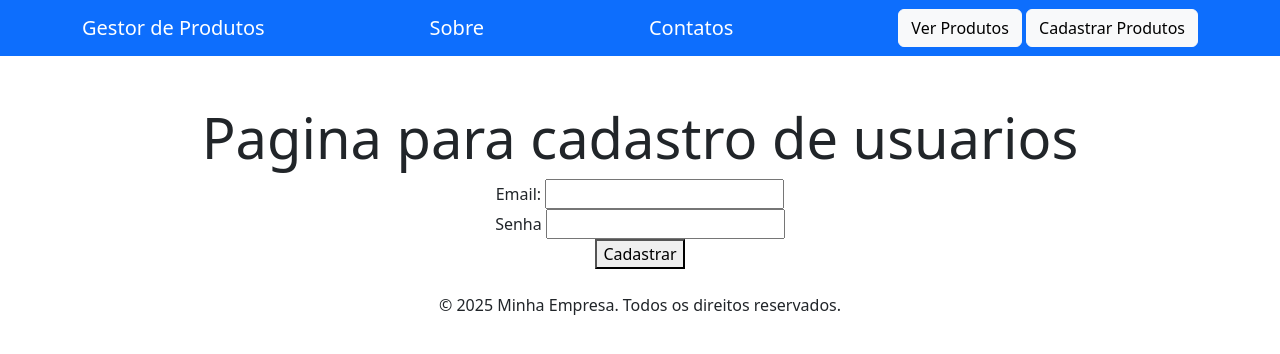
After one commit to AlmirNeto87/Super-Modulo-Flask-Aula02, a Flask app: page /usuarios/cadastro in a window 1280 px wide. The commit adds this page. Shown: the top 354 px of the page. Run offline with Flask 3, Linux system fonts and the light colour scheme.

Commit message:
1. Implementtacao da pagina para cadastrar Usuario 2. implementacao da rota para cadastrar usuario 3. Adicao do botao na pagina de login para cadastrar usuario

```diff
--- a/main.py
+++ b/main.py
@@ -9,7 +9,7 @@ lista_produtos = [
     {'id': 4, 'nome': 'Bermuda', 'preco': 250.00}
 ]
 
-listagem_usuarios = [
+lista_usuarios = [
     {'id': 1, 'senha': '123456', 'email': 'almirneto@uol.com'},
     ]
 
@@ -103,9 +103,22 @@ def deletar_produto(id):
   lista_produtos.remove(produtoDeletado)
   return redirect(url_for('listar_produtos'))
 
+@app.route('/produtos/pesquisar', methods=['GET'])
+def pesquisar_produto():
+    # pega o texto do input
+    query = request.args.get('q', '').lower()
+    if query:
+        resultados = [p for p in lista_produtos if query in p['nome'].lower()]
+    else:
+        return redirect(url_for('listar_produtos'))  # Redireciona para a lista
+
+    return render_template('produto.html', titulo=f"Resultados para '{query}'", produto=resultados)
+
 
 #--------------------------------------------------------------------------------
 #Criacao de rota para a pagina login
+# Formulario para login
+# Suporta métodos GET (exibir formulário) e POST (enviar formulário)
 #--------------------------------------------------------------------------------
 @app.route('/', methods=['GET', 'POST'])
 def login():
@@ -117,7 +130,7 @@ def login():
     senha = request.form.get('senha')
 
     # Procura na lista de usuários se existe algum com esse email e senha
-    for user in listagem_usuarios:
+    for user in lista_usuarios:
       if user["email"] == email and user["senha"] == senha:
         usuario = user   # Se encontrou, guarda o usuário
         break         # Para o loop (não precisa continuar procurando)
@@ -133,17 +146,25 @@ def login():
   # Se for GET ou se o login falhar, renderiza a página de login
   return render_template('login.html', titulo="Login", loginErro=loginErro)
 
+#--------------------------------------------------------------------------------
+#Criacao de rota para cadastrar usuarios
+# Formulario para cadastrar usuarios
+# Suporta métodos GET (exibir formulário) e POST (enviar formulário)
+@app.route('/usuarios/cadastro', methods=['GET', 'POST'])
+def cadastrar_usuarios():
 
-@app.route('/produtos/pesquisar', methods=['GET'])
-def pesquisar_produto():
-    # pega o texto do input
-    query = request.args.get('q', '').lower()
-    if query:
-        resultados = [p for p in lista_produtos if query in p['nome'].lower()]
-    else:
-        return redirect(url_for('listar_produtos'))  # Redireciona para a lista
+  if request.method == 'POST':
+    novoUsuario = {
+      # Funcao para preencher o id com o numero maior de id que tiver dentro da lista e caso nao encontre nenhum coloca como default =0
+      "id":max([user["id"] for user in lista_usuarios],default=0) + 1,
+      "senha": request.form["senha"],
+      "email": request.form["email"]
+    }
+    lista_usuarios.append(novoUsuario)
+    return redirect (url_for('home',MSG="Usuário "+ novoUsuario['email']  +" cadastrado com sucesso!"))
 
-    return render_template('produto.html', titulo=f"Resultados para '{query}'", produto=resultados)
+  return render_template('cadastrar_usuario.html', titulo="Cadastrar Usuário")
+
 
 
 #--------------------------------------------------------------------------------
--- /dev/null
+++ b/templates/cadastrar_usuario.html
@@ -0,0 +1,23 @@
+{% extends 'base.html' %}
+{% block conteudo %}
+
+<div class="container mt-5"  >
+    <div class="jumbotron text-center">
+        <h1 class="display-4">Pagina para cadastro de usuarios </h1>
+
+      <form method="POST">
+        <label for="emailUsuario">Email:</label>
+        <input type="email" id="emailusuario" name="email" required >
+        <br>
+        <label for="senhaUsuario">Senha</label>
+        <input type="password" id="senhaUsuario" name="senha" required>
+        <br>
+        <button type="submit">Cadastrar</button>
+      </form>
+
+
+    </div>
+</div>
+
+
+{% endblock %}
--- a/templates/index.html
+++ b/templates/index.html
@@ -8,5 +8,9 @@
         <p class="lead">Explore nosso site e descubra mais sobre os nossos serviços e como podemos ajudar o seu negócio a crescer.</p>
         <hr>
     </div>
+    {% if MSG %}
+    <h2 class="display-4" >Usuario Cadastrado com Sucesso</h2>
+    <p class="lead" >{{MSG}}</p>
+    {% endif %}
 </div>
 {% endblock %}
--- a/templates/login.html
+++ b/templates/login.html
@@ -28,7 +28,9 @@
                     <!-- Botão Login -->
                     <button type="submit" class="btn btn-primary w-100">Entrar</button>
                 </form>
-
+                <div class="mt-3 text-center">
+                    <p>Não tem uma conta? <a href="{{ url_for('cadastrar_usuarios') }}">Cadastre-se aqui</a></p>
+                <div>
 
             </div>
         </div>
```
